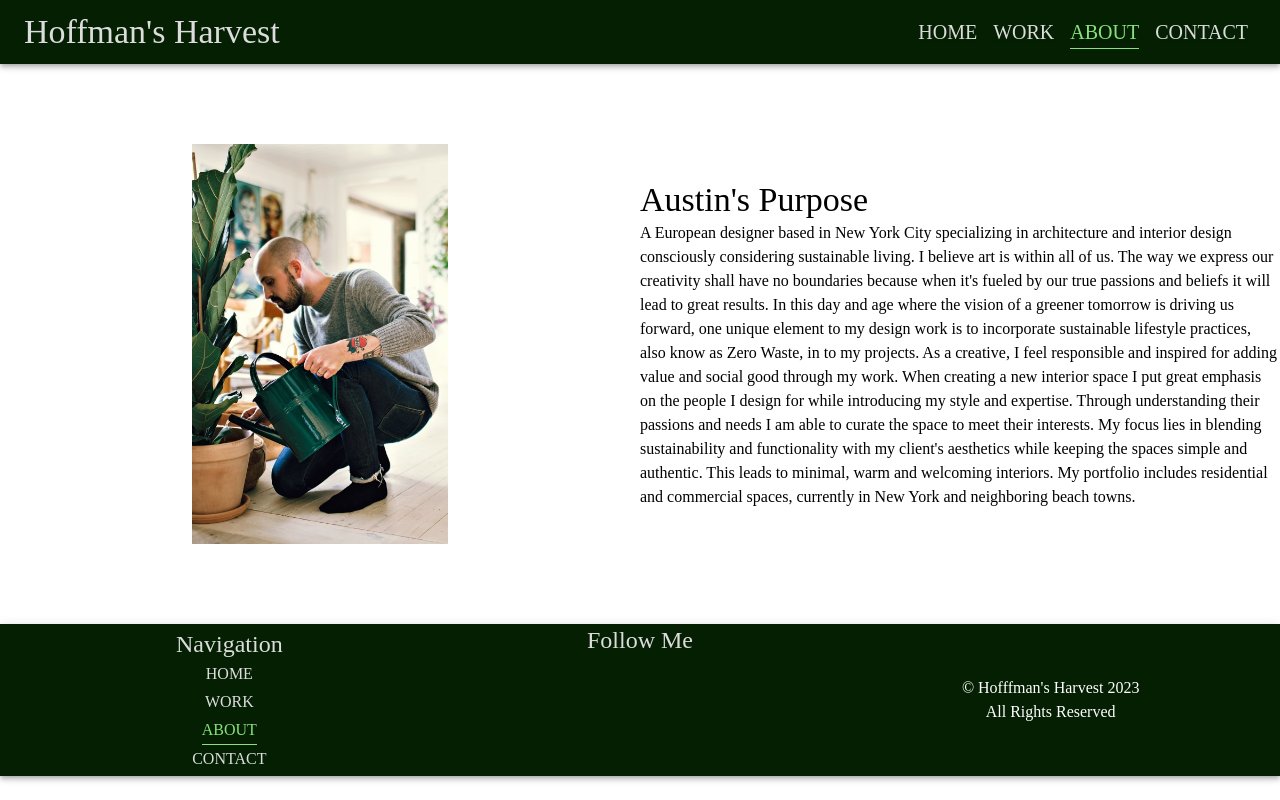
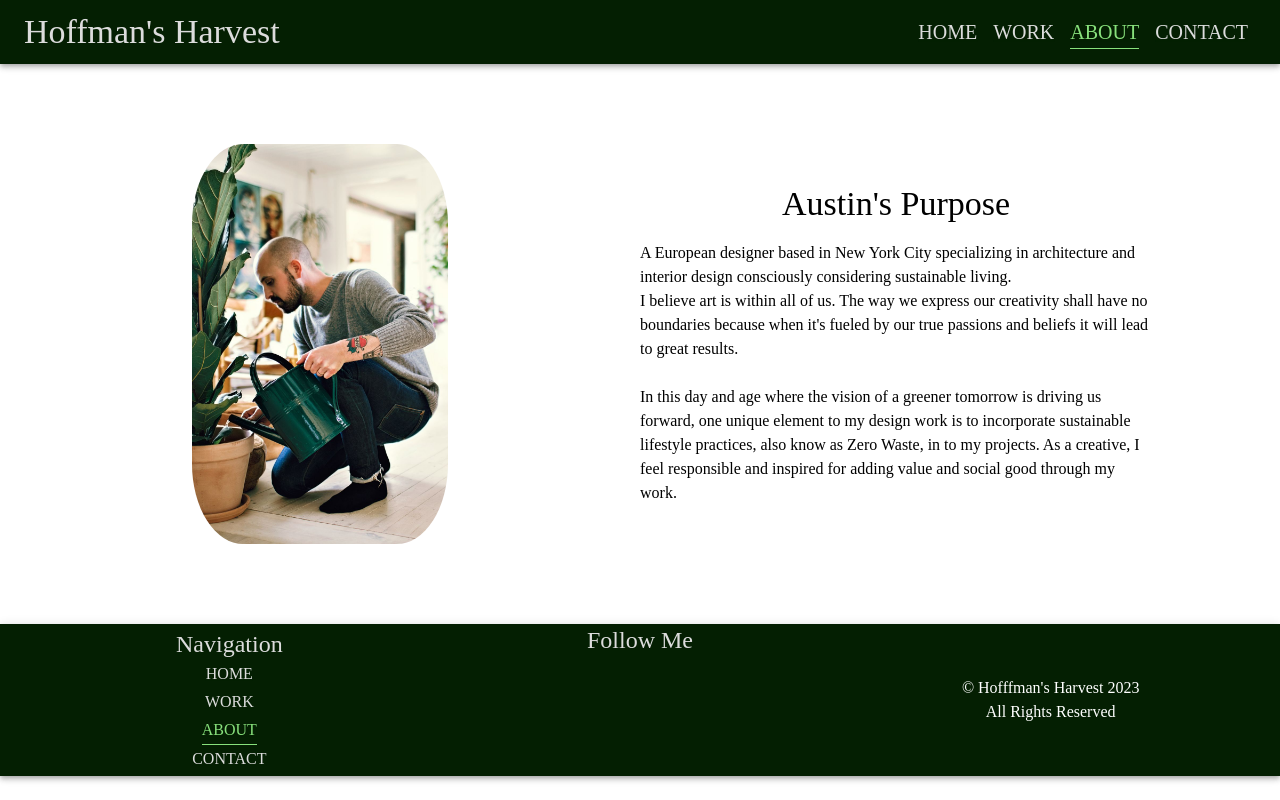
Before and after one commit to SABaltz/hoffmans-harvest, a React (Create React App) app: page /about in a window 1280 px wide. Built offline with nearby package versions, Linux system fonts and the light colour scheme.

Commit message:
Update About paragraph

```diff
--- a/src/components/about/About.tsx
+++ b/src/components/about/About.tsx
@@ -2,7 +2,6 @@ import modelWatering from "../../static/model-watering-plant.jpg";
 import {Box, Grid, Stack, Typography} from "@mui/material";
 import {centerVertHoriz} from "../../global-parameters/Styles";
 import {textContrastColor} from "../../global-parameters/Parameters";
-
 function About() {
     return (
         <Box>
@@ -16,30 +15,20 @@ function About() {
                             backgroundSize: 'cover',
                             width: '20vw',
                             height: '50vh',
+                            borderRadius: '20%'
                         }}
                     ></Box>
                 </Grid>
                 <Grid item xs={6} sx={{...centerVertHoriz}}>
                     <Stack>
-                        <Typography color={textContrastColor} variant={'h4'}>Austin's Purpose</Typography>
-                        <Typography color={textContrastColor} sx={{whiteSpace: 'preLine'}}>
-                            A European designer based in New York City specializing in architecture and interior design
-                            consciously considering sustainable living.
-
-                            I believe art is within all of us. The way we express our creativity shall have no
-                            boundaries because when it's fueled by our true passions and beliefs it will lead to great
-                            results.
-
-                            In this day and age where the vision of a greener tomorrow is driving us forward, one unique
-                            element to my design work is to incorporate sustainable lifestyle practices, also know as
-                            Zero Waste, in to my projects. As a creative, I feel responsible and inspired for adding
-                            value and social good through my work.
-                            When creating a new interior space I put great emphasis on the people I design for while
-                            introducing my style and expertise. Through understanding their passions and needs I am able
-                            to curate the space to meet their interests. My focus lies in blending sustainability and
-                            functionality with my client's aesthetics while keeping the spaces simple and authentic.
-                            This leads to minimal, warm and welcoming interiors. My portfolio includes residential and
-                            commercial spaces, currently in New York and neighboring beach towns.
+                        <Typography color={textContrastColor}
+                                    sx={{...centerVertHoriz, marginRight: '8rem', marginBottom: '1rem'}} variant={'h4'}>Austin's Purpose</Typography>
+                        <Typography color={textContrastColor} sx={{ marginRight: '8rem', whiteSpace: 'pre-line'}}>
+                            {"A European designer based in New York City specializing in architecture and interior design consciously considering sustainable living. \n" +
+                                "I believe art is within all of us. The way we express our creativity shall have no boundaries because when it's fueled by our true passions and beliefs it will lead to great results.\n" +
+                                "\n" +
+                                "In this day and age where the vision of a greener tomorrow is driving us forward, one unique element to my design work is to incorporate sustainable lifestyle practices, also know as Zero Waste, in to my projects.  As a creative, I feel responsible and inspired for adding value and social good through my work.\n" +
+                                ""}
                         </Typography>
                     </Stack>
 
```
